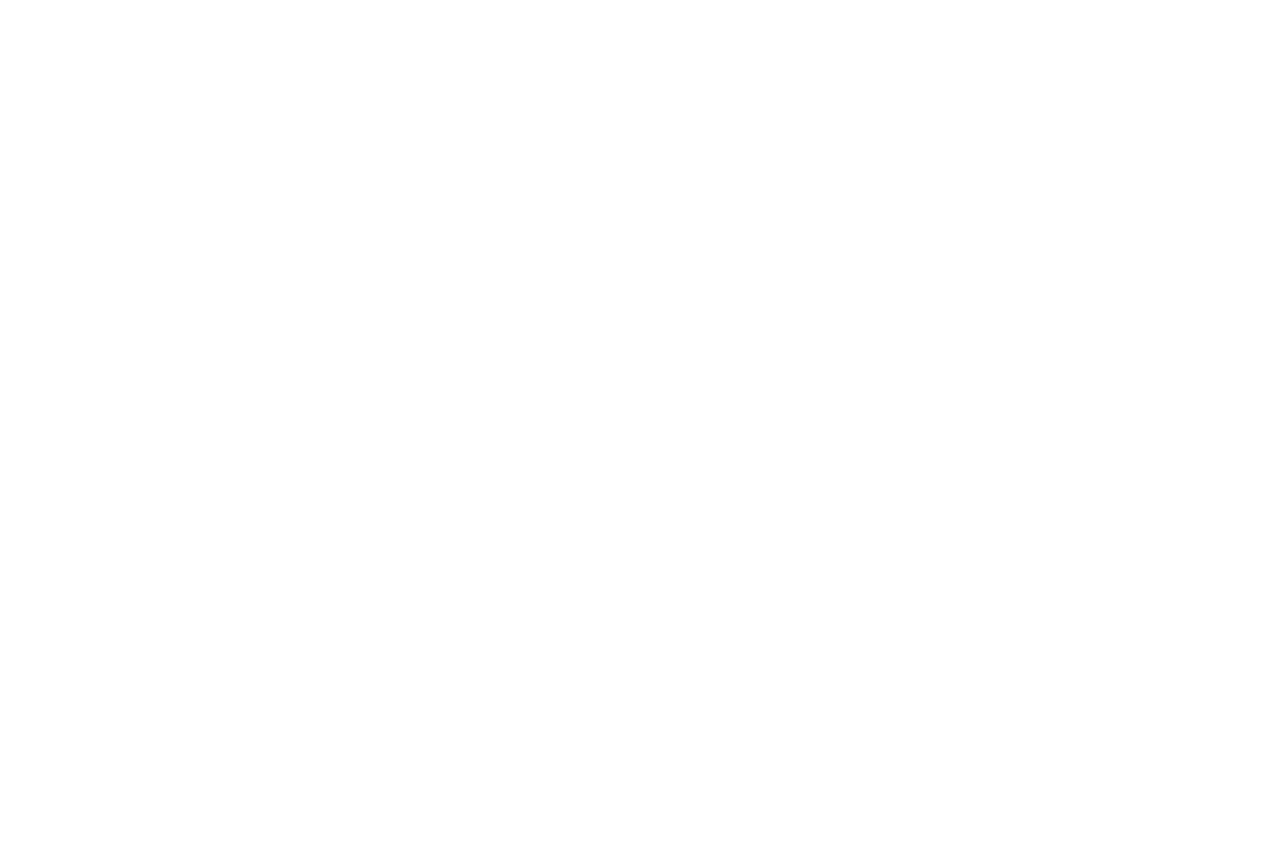
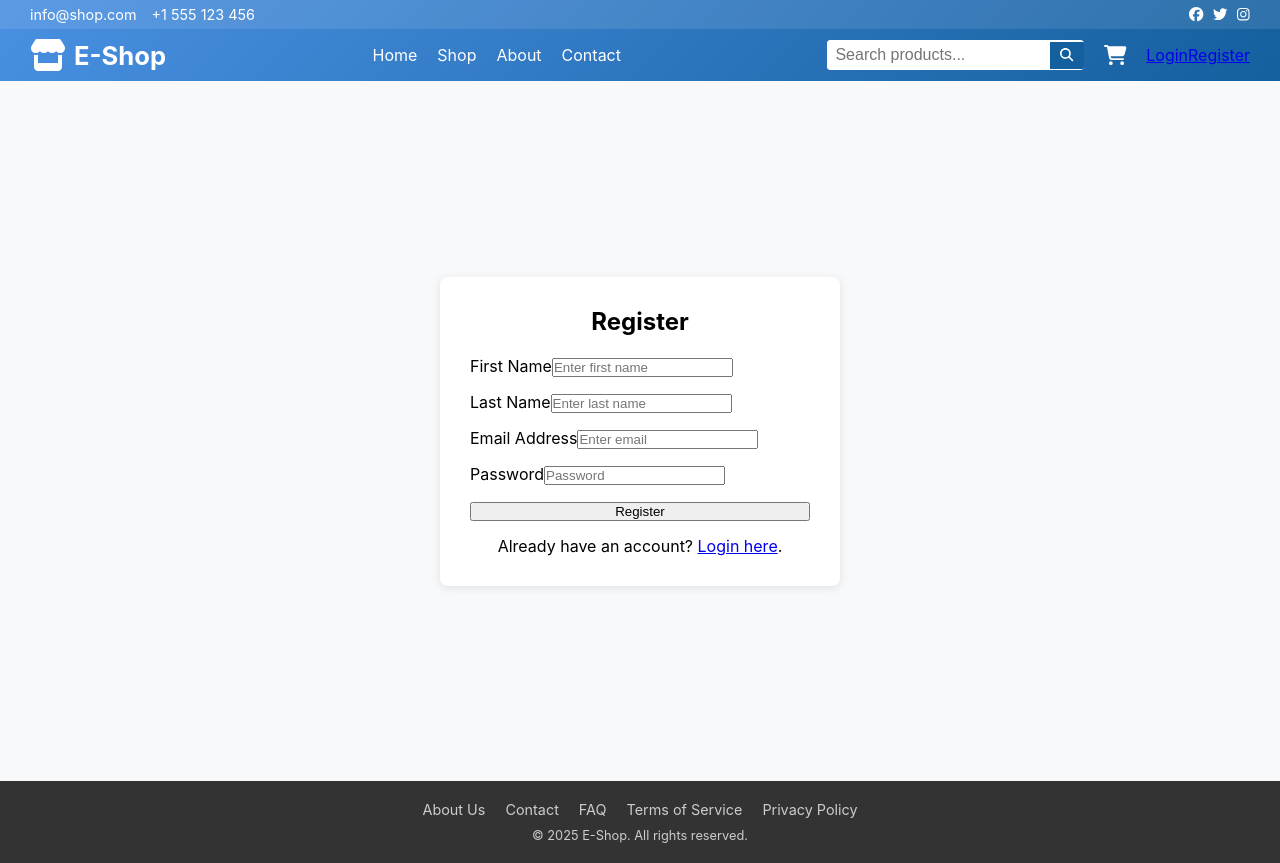
Before and after one commit to djole994/E-commerceReact, a React (Create React App) app: page /register in a window 1280 px wide. Before the commit this address had no page. Before the commit the page ends 800 px from the top, so only its background shows below. Built offline with nearby package versions, Linux system fonts and the light colour scheme.

Commit message:
Identity-1

```diff
--- a/src/App.js
+++ b/src/App.js
@@ -8,6 +8,8 @@
 import CheckoutPage from './Components/Cart/CheckoutPage';
 import NewsletterForm from './Components/NewsletterForm/NewsletterForm';
 import Slider from './Components/Slider/Slider';
+import LoginPage from './Components/Identity/LoginPage';
+import RegisterPage from './Components/Identity/RegisterPage';
 
 function App() {
   return (
@@ -25,6 +27,8 @@
           {/* Korpa */}
           <Route path="cart" element={<CartPage />} />
           <Route path="checkout" element={<CheckoutPage />} />
+          <Route path="login" element={<LoginPage />} />
+          <Route path="register" element={<RegisterPage />} />
         </Route>
       </Routes>
     </BrowserRouter>
--- /dev/null
+++ b/src/Components/Identity/Auth.css
@@ -0,0 +1,36 @@
+/* Auth.css */
+.auth-container {
+    display: flex;
+    justify-content: center;
+    align-items: center;
+    min-height: calc(100vh - 100px);
+    background-color: #f8f9fa;
+    padding: 20px;
+  }
+
+  .auth-card {
+    background-color: #ffffff;
+    padding: 30px;
+    border-radius: 8px;
+    box-shadow: 0 2px 10px rgba(0, 0, 0, 0.1);
+    width: 100%;
+    max-width: 400px;
+  }
+
+  .auth-card h2 {
+    text-align: center;
+    margin-bottom: 20px;
+  }
+
+  .auth-card .form-group {
+    margin-bottom: 15px;
+  }
+
+  .auth-card .btn {
+    width: 100%;
+  }
+
+  .auth-card p {
+    text-align: center;
+    margin-top: 15px;
+  }
--- /dev/null
+++ b/src/Components/Identity/LoginPage.js
@@ -0,0 +1,83 @@
+import React, { useState } from "react";
+import { useNavigate, Link } from "react-router-dom";
+import api from "../../Api"
+import "./Auth.css";
+
+const LoginPage = () => {
+  const [email, setEmail] = useState("");
+  const [password, setPassword] = useState("");
+  const [rememberMe, setRememberMe] = useState(false);
+  const [error, setError] = useState(null);
+
+  const navigate = useNavigate();
+
+  const handleSubmit = async (e) => {
+    e.preventDefault();
+    try {
+      const response = await api.post("/account/login", {
+        email,
+        password,
+        rememberMe,
+      });
+      localStorage.setItem("token", response.data.token);
+      localStorage.setItem("username", response.data.username);
+      localStorage.setItem("userId", response.data.userId);
+      navigate("/");
+    } catch (err) {
+      setError("Invalid login credentials. Please try again.");
+    }
+  };
+
+  return (
+    <div className="auth-container">
+      <div className="auth-card">
+        <h2>Login</h2>
+        {error && <div className="alert alert-danger">{error}</div>}
+        <form onSubmit={handleSubmit}>
+          <div className="form-group">
+            <label>Email Address</label>
+            <input
+              type="email"
+              className="form-control"
+              placeholder="Enter email"
+              value={email}
+              onChange={(e) => setEmail(e.target.value)}
+              required
+            />
+          </div>
+          <div className="form-group">
+            <label>Password</label>
+            <input
+              type="password"
+              className="form-control"
+              placeholder="Password"
+              value={password}
+              onChange={(e) => setPassword(e.target.value)}
+              required
+            />
+          </div>
+          <div className="form-check">
+            <input
+              type="checkbox"
+              className="form-check-input"
+              id="rememberMe"
+              checked={rememberMe}
+              onChange={(e) => setRememberMe(e.target.checked)}
+            />
+            <label className="form-check-label" htmlFor="rememberMe">
+              Remember Me
+            </label>
+          </div>
+          <button type="submit" className="btn btn-primary btn-block">
+            Login
+          </button>
+        </form>
+        <p className="mt-3">
+          Don't have an account? <Link to="/register">Register here</Link>.
+        </p>
+      </div>
+    </div>
+  );
+};
+
+export default LoginPage;
--- /dev/null
+++ b/src/Components/Identity/RegisterPage.js
@@ -0,0 +1,92 @@
+import React, { useState } from "react";
+import { useNavigate, Link } from "react-router-dom";
+import api from "../../Api"
+import "./Auth.css";
+
+const RegisterPage = () => {
+  const [firstName, setFirstName] = useState("");
+  const [lastName, setLastName] = useState("");
+  const [email, setEmail] = useState("");
+  const [password, setPassword] = useState("");
+  const [error, setError] = useState(null);
+
+  const navigate = useNavigate();
+
+  const handleSubmit = async (e) => {
+    e.preventDefault();
+    try {
+      await api.post("/account/register", {
+        firstName,
+        lastName,
+        email,
+        password,
+      });
+      navigate("/login");
+    } catch (err) {
+      setError("Registration failed. Please try again.");
+    }
+  };
+
+  return (
+    <div className="auth-container">
+      <div className="auth-card">
+        <h2>Register</h2>
+        {error && <div className="alert alert-danger">{error}</div>}
+        <form onSubmit={handleSubmit}>
+          <div className="form-group">
+            <label>First Name</label>
+            <input
+              type="text"
+              className="form-control"
+              placeholder="Enter first name"
+              value={firstName}
+              onChange={(e) => setFirstName(e.target.value)}
+              required
+            />
+          </div>
+          <div className="form-group">
+            <label>Last Name</label>
+            <input
+              type="text"
+              className="form-control"
+              placeholder="Enter last name"
+              value={lastName}
+              onChange={(e) => setLastName(e.target.value)}
+              required
+            />
+          </div>
+          <div className="form-group">
+            <label>Email Address</label>
+            <input
+              type="email"
+              className="form-control"
+              placeholder="Enter email"
+              value={email}
+              onChange={(e) => setEmail(e.target.value)}
+              required
+            />
+          </div>
+          <div className="form-group">
+            <label>Password</label>
+            <input
+              type="password"
+              className="form-control"
+              placeholder="Password"
+              value={password}
+              onChange={(e) => setPassword(e.target.value)}
+              required
+            />
+          </div>
+          <button type="submit" className="btn btn-primary btn-block">
+            Register
+          </button>
+        </form>
+        <p className="mt-3">
+          Already have an account? <Link to="/login">Login here</Link>.
+        </p>
+      </div>
+    </div>
+  );
+};
+
+export default RegisterPage;
--- a/src/Components/Layout/Layout.js
+++ b/src/Components/Layout/Layout.js
@@ -21,32 +21,39 @@
   const { cartItems } = useContext(CartContext);
   const totalQuantity = cartItems.reduce((sum, item) => sum + item.quantity, 0);
 
-
   const email = "info@shop.com";
   const phone = "+1 555 123 456";
 
   const [searchTerm, setSearchTerm] = useState("");
   const navigate = useNavigate();
 
-
   const toggleMenu = () => {
     setMenuOpen(!menuOpen);
   };
 
-
-//NAPRAVITI KOMPONENTU ZA SEARCH
+  // Funkcija za pretragu
   const handleSearch = (e) => {
     e.preventDefault();
     navigate(`/api/Product/Search?term=${encodeURIComponent(searchTerm)}`);
+    setSearchTerm("");
+  };
 
-    setSearchTerm("");
+  // Login/Logout opcije: proveravamo da li postoji token
+  const token = localStorage.getItem("token");
+  const username = localStorage.getItem("username");
+
+  const handleLogout = () => {
+    localStorage.removeItem("token");
+    localStorage.removeItem("username");
+    localStorage.removeItem("userId");
+    navigate("/");
   };
 
   return (
     <div className="layout">
-      {/* ========== HEADER ========== */}
+      {/* HEADER */}
       <header className="header">
-        {/* 1) Gornji red: email, telefon, društvene mreže */}
+        {/* Gornji red: email, telefon, društvene mreže */}
         <div className="header-top">
           <div className="contact-info">
             <span>{email}</span>
@@ -65,35 +72,35 @@
           </div>
         </div>
 
-        {/* 2) Donji red: logo, navigacija, search i cart */}
+        {/* Donji red: logo, navigacija, search, cart i login/logout */}
         <div className="header-bottom">
-          {/* Lijevo: Logo */}
+          {/* Logo */}
           <div className="header-logo" onClick={() => navigate("/")}>
             <FontAwesomeIcon icon={faStore} size="2x" className="logo-icon" />
             <span className="logo-text">E-Shop</span>
           </div>
 
-          {/* Navigacija (desktop), sakriveno na mobile */}
+          {/* Navigacija */}
           <nav className="main-nav">
             <ul>
               <li>
                 <Link to="/">Home</Link>
               </li>
               <li>
-                <Link to="/">Shop</Link>
+                <Link to="/shop">Shop</Link>
               </li>
               <li>
-                <Link to="/">About</Link>
+                <Link to="/about">About</Link>
               </li>
               <li>
-                <Link to="/">Contact</Link>
+                <Link to="/contact">Contact</Link>
               </li>
             </ul>
           </nav>
 
-          {/* Search + Cart + Hamburger */}
+          {/* Desna strana: Search, Cart i Login/Logout */}
           <div className="header-right-section">
-            {/* Search bar (desktop) */}
+            {/* Search bar */}
             <form className="search-bar" onSubmit={handleSearch}>
               <input
                 type="text"
@@ -116,6 +123,27 @@
               </Link>
             </div>
 
+            {/* Login/Logout opcije */}
+            <div className="user-auth">
+              {token ? (
+                <div className="logged-in">
+                  <span className="welcome-message">Hello, {username}!</span>
+                  <button onClick={handleLogout} className="logout-button">
+                    Logout
+                  </button>
+                </div>
+              ) : (
+                <div className="auth-links">
+                  <Link to="/login" className="login-link">
+                    Login
+                  </Link>
+                  <Link to="/register" className="register-link">
+                    Register
+                  </Link>
+                </div>
+              )}
+            </div>
+
             {/* Hamburger ikona (mobile) */}
             <button className="menu-toggle" onClick={toggleMenu}>
               <FontAwesomeIcon icon={menuOpen ? faTimes : faBars} size="lg" />
@@ -123,7 +151,7 @@
           </div>
         </div>
 
-        {/* === Mobilni meni (nav + search + cart) === */}
+        {/* Mobilni meni */}
         <div className={`mobile-menu ${menuOpen ? "open" : ""}`}>
           <ul>
             <li>
@@ -161,6 +189,33 @@
             </button>
           </form>
 
+          {/* Mobile Login/Logout */}
+          <div className="mobile-user-auth">
+            {token ? (
+              <div className="logged-in">
+                <span className="welcome-message">Hello, {username}!</span>
+                <button
+                  onClick={() => {
+                    handleLogout();
+                    setMenuOpen(false);
+                  }}
+                  className="logout-button"
+                >
+                  Logout
+                </button>
+              </div>
+            ) : (
+              <div className="auth-links">
+                <Link to="/login" onClick={() => setMenuOpen(false)}>
+                  Login
+                </Link>
+                <Link to="/register" onClick={() => setMenuOpen(false)}>
+                  Register
+                </Link>
+              </div>
+            )}
+          </div>
+
           <div className="mobile-social-icons">
             <a href="https://facebook.com" target="_blank" rel="noreferrer">
               <FontAwesomeIcon icon={faFacebook} />
@@ -173,9 +228,13 @@
             </a>
           </div>
 
-          {/* Cart i bedž */}
+          {/* Mobile Cart */}
           <div className="mobile-cart-icon">
-            <Link to="/cart" style={{ position: "relative" }} onClick={() => setMenuOpen(false)}>
+            <Link
+              to="/cart"
+              style={{ position: "relative" }}
+              onClick={() => setMenuOpen(false)}
+            >
               <FontAwesomeIcon icon={faShoppingCart} size="lg" />
               {totalQuantity > 0 && (
                 <span className="cart-badge">{totalQuantity}</span>
@@ -185,12 +244,12 @@
         </div>
       </header>
 
-      {/* GLAVNI SADRŽAJ */}
+      {/* Glavni sadržaj */}
       <main className="main-content">
         <Outlet />
       </main>
 
-      {/* FOOTER */}
+      {/* Footer */}
       <footer className="footer">
         <div className="footer-content">
           <div className="footer-links">
```
Also changed, not shown: src/Components/Cart/CartPage.css (+17 -5 lines), src/Components/Cart/CartPage.js (+3 -6 lines).
